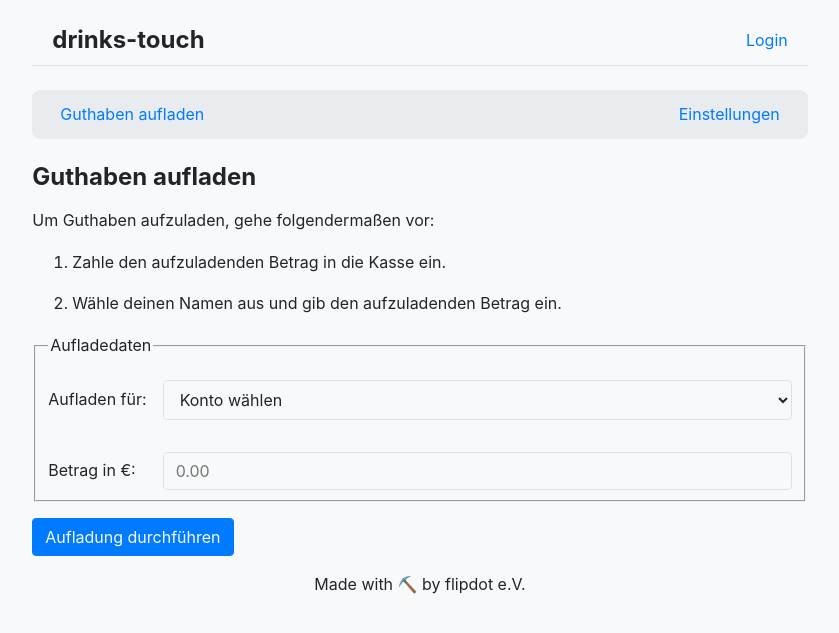
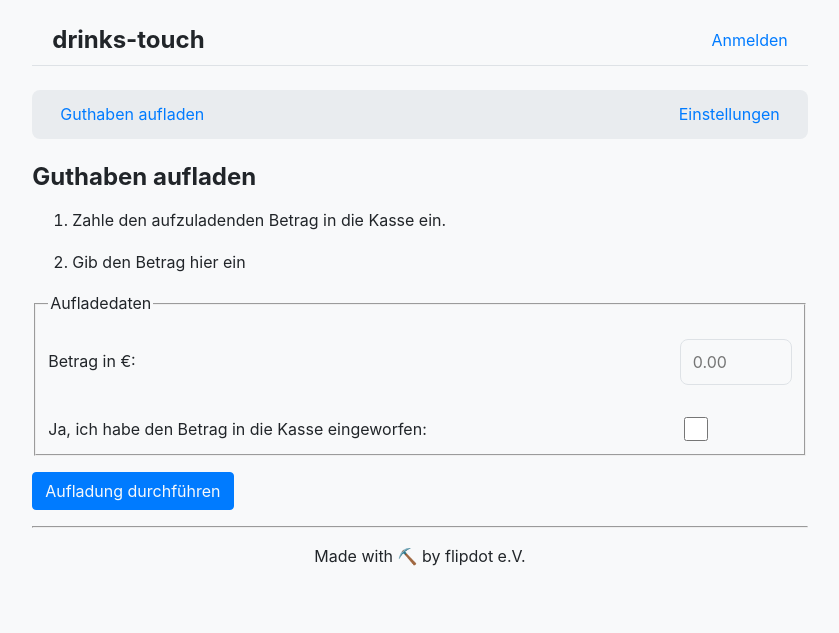
Before and after one commit to flipdot/drinks-touch, a Flask app: template drinks_touch/webserver/templates/recharge.html in a window 1280 px wide. Shown: the top 633 px of the page, without its empty margins (220-1059 px from the left). Run offline with Flask 3, Linux system fonts and the light colour scheme; the template is opened without the code that fills it, so the values that code supplies are empty; parts of the project's set-up code (start-up, migrations or seed data) failed here and were passed over.

Commit message:
Allow to recharge only the own account

```diff
--- a/drinks_touch/notifications/notification.py
+++ b/drinks_touch/notifications/notification.py
@@ -64,7 +64,9 @@ def send_notification(to_address, subject, content_text, content_html, uid):
 
 
 def send_drink(account: Account, drink):
-    if not account.email or "instant" not in account.summary_email_notification_setting:
+    if not account.email or "instant" not in (
+        account.summary_email_notification_setting or ""
+    ):
         return
     context = {
         "drink_name": drink["name"],
--- a/drinks_touch/webserver/static/css/header.css
+++ b/drinks_touch/webserver/static/css/header.css
@@ -18,3 +18,9 @@
     display: flex;
     align-items: center;
 }
+
+.header-right > span:not(:last-child)::after {
+    content: '|';
+    margin: 0 0.5em;
+    color: var(--color-border);
+}
--- /dev/null
+++ b/drinks_touch/webserver/static/css/recharge.css
@@ -0,0 +1,29 @@
+
+.form-grid {
+    display: grid;
+    /* Create two columns: one for labels (auto-sized), one for inputs (takes rest of space) */
+    grid-template-columns: 1fr min-content;
+    /* Add spacing between rows and columns */
+    gap: var(--spacing-unit);
+    /* Vertically align the label text with the center of the input box */
+    align-items: center;
+    /*justify-items: start;*/
+}
+
+.form-grid input[type="number"],
+.form-grid input[type="text"] {
+    width: 7em;
+    padding: 0.75rem;
+    border: 1px solid var(--color-border);
+    border-radius: 8px;
+    box-sizing: border-box;
+    font-size: 1rem;
+}
+
+.form-grid input[type="checkbox"] {
+    width: 1.5em;
+    height: 1.5em;
+    border: 1px solid var(--color-border);
+    border-radius: 4px;
+    /*box-sizing: border-box;*/
+}
--- a/drinks_touch/webserver/static/css/style.css
+++ b/drinks_touch/webserver/static/css/style.css
@@ -15,6 +15,8 @@
     --color-primary: #007bff;
     --color-subtle-background: #e9ecef;
     --color-border: #dee2e6;
+
+    --color-negative: #dc3545;
 
     /* Typography */
     --font-family-sans-serif: -apple-system, BlinkMacSystemFont, "Segoe UI", Roboto, Helvetica, Arial, sans-serif, "Apple Color Emoji", "Segoe UI Emoji";
@@ -157,21 +159,14 @@ button:hover {
     opacity: 0.85;
 }
 
-/* --- 6. Form Grid Layout --- */
-
-.form-grid {
-  display: grid;
-  /* Create two columns: one for labels (auto-sized), one for inputs (takes rest of space) */
-  grid-template-columns: auto 1fr;
-  /* Add spacing between rows and columns */
-  gap: var(--spacing-unit);
-  /* Vertically align the label text with the center of the input box */
-  align-items: center;
+.text-negative {
+    color: var(--color-negative);
+    font-weight: bold;
 }
 
 /* On small screens, stack the form elements into a single column */
-@media (max-width: 400px) {
-  .form-grid {
-    grid-template-columns: 1fr;
-  }
-}
+/*@media (max-width: 400px) {*/
+/*  .form-grid {*/
+/*    grid-template-columns: 10fr 1fr;*/
+/*  }*/
+/*}*/
--- a/drinks_touch/webserver/templates/base.html
+++ b/drinks_touch/webserver/templates/base.html
@@ -11,6 +11,7 @@
     <link href="{{ url_for("static", filename="css/header.css") }}" rel="stylesheet">
     <link href="{{ url_for("static", filename="css/navigation.css") }}" rel="stylesheet">
     <link href="{{ url_for("static", filename="css/footer.css") }}" rel="stylesheet">
+    {% block head %}{% endblock %}
 </head>
 <body>
 {% include "includes/header.html" %}
@@ -23,5 +24,10 @@
 <div style="view-transition-name: footer">
     {% include "includes/footer.html" %}
 </div>
+{% if auto_back_after %}
+<script>
+setTimeout(function() { window.history.back() }, {{ auto_back_after }}*1000);
+</script>
+{% endif %}
 </body>
 </html>
--- a/drinks_touch/webserver/templates/includes/footer.html
+++ b/drinks_touch/webserver/templates/includes/footer.html
@@ -1,3 +1,4 @@
+<hr />
 <div class="footer">
     <span>Made with ⛏️️ by flipdot e.V.</span>
 </div>
--- a/drinks_touch/webserver/templates/includes/header.html
+++ b/drinks_touch/webserver/templates/includes/header.html
@@ -3,13 +3,11 @@
         <h1><a href="{{ url_for('index') }}" >drinks-touch</a></h1>
     </div>
     <div class="header-right">
-        {% if session['oidc_auth_profile'] %}
-            <span>
-                {{ session['oidc_auth_profile']['preferred_username'] }} |
-                <a href="/logout">Logout</a>
-            </span>
+        {% if current_user %}
+            <span>{{ current_user.name }}</span>
+            <span {% if current_user.balance < 0 %} class="text-negative"{% endif %}>{{ current_user.balance }}&nbsp;€</span>
         {% else %}
-            <a href="/login">Login</a>
+            <a href="{{ url_for('oidc_auth.login') }}">Anmelden</a>
         {% endif %}
     </div>
 </header>
--- a/drinks_touch/webserver/templates/recharge.html
+++ b/drinks_touch/webserver/templates/recharge.html
@@ -1,27 +1,24 @@
 {% extends "base.html" %}
 {% block title %}{{ super() }} – Aufladen{% endblock %}
+{% block head %}
+	<link href="{{ url_for("static", filename="css/recharge.css") }}" rel="stylesheet">
+{% endblock %}
 {% block body %}
 <h2>Guthaben aufladen</h2>
-<p>Um Guthaben aufzuladen, gehe folgendermaßen vor:</p>
 <ol>
     <li>Zahle den aufzuladenden Betrag in die Kasse ein.</li>
-    <li>Wähle deinen Namen aus und gib den aufzuladenden Betrag ein.</li>
+    <li>Gib den Betrag hier ein</li>
 </ol>
 
-<form action="/recharge/doit" method="POST">
+<form action="/recharge" method="POST">
     <fieldset class="form-grid">
         <legend>Aufladedaten</legend>
 
-        <label for="user_user">Aufladen für:</label>
-        <select name="user_user" id="user_user">
-            <option value="" selected disabled>Konto wählen</option>
-            {% for account in accounts %}
-                <option value="{{ account.id }}">{{ account.name }}</option>
-            {% endfor %}
-        </select>
-
         <label for="amount">Betrag in €:</label>
         <input type="number" name="amount" step="0.01" id="amount" value="" placeholder="0.00">
+
+        <label for="confirm_cash_deposited">Ja, ich habe den Betrag in die Kasse eingeworfen:</label>
+        <input type="checkbox" name="confirm_cash_deposited" id="confirm_cash_deposited" value="yes">
     </fieldset>
 
     <button type="submit" class="btn btn-default">
--- a/drinks_touch/webserver/templates/recharge_success.html
+++ b/drinks_touch/webserver/templates/recharge_success.html
@@ -1,9 +1,9 @@
 {% extends "base.html" %}
 {% block title %}Start{% endblock %}
 {% block body %}
-    <h2>Aufladung in Höhe von {{ amount }}€ für {{ account.name }} erfolgreich</h2>
-    <p>Du wirst in 5 Sekunden <a href="/">zur Hauptseite</a> geleitet.</p>
+    <h2>Aufladung in Höhe von {{ amount }}€ erfolgreich</h2>
+    <p>Du wirst in 5 Sekunden <a href="{{ url_for('index') }}">zur Hauptseite</a> geleitet.</p>
 <script>
-setTimeout(function(){window.location.pathname="/"}, 5*1000);
+setTimeout(function(){window.location.pathname="{{ url_for('index') }}"}, 5*1000);
 </script>
 {% endblock %}
--- a/drinks_touch/webserver/webserver.py
+++ b/drinks_touch/webserver/webserver.py
@@ -8,7 +8,7 @@ from sqlalchemy import update
 
 import config
 
-from flask import Flask, make_response
+from flask import Flask, make_response, session, g
 from flask import render_template
 from flask import request
 from flask import send_file
@@ -58,15 +58,35 @@ Compress(app)
 uid_pattern = re.compile(r"^\d+$")
 
 
+@app.before_request
+def load_current_user():
+    if oidc.user_loggedin:
+        # Check if the account is already loaded in g
+        if "account" not in g:
+            subject = session["oidc_auth_profile"]["sub"]
+            g.account = db.session.query(Account).filter_by(keycloak_sub=subject).one()
+    else:
+        g.account = None
+
+
 @app.context_processor
 def add_template_globals():
+    if g.account:
+        current_user = {
+            "name": g.account.name,
+            "sub": g.account.keycloak_sub,
+            "balance": g.account.balance,
+        }
+    else:
+        current_user = None
     return {
         "navigation": [
             {"target": "recharge", "title": "Guthaben aufladen"},
             # {"target": "recharge", "title": "Tetris"},
             {"target": "account", "title": "Einstellungen"},
             # {"target": "recharge", "title": "Transaktionshistorie"},
-        ]
+        ],
+        "current_user": current_user,
     }
 
 
@@ -98,41 +118,40 @@ def recharge():
     return render_template("recharge.html", accounts=accounts)
 
 
-@app.route("/stats")
-def stats():
-    return render_template("stats.html")
-
-
-@app.route("/recharge/doit", methods=["POST"])
-def recharge_doit():
-    # TODO: move to /recharge path, only recharge own account
-    user_id = request.form.get("user_user")
-    if not user_id:
-        return (
-            render_template("message.html", message="Bitte einen Nutzer auswählen!"),
-            400,
-        )
+@app.route("/recharge", methods=["POST"])
+@oidc.require_login
+def recharge_submit():
     amount = request.form.get("amount")
     if not amount:
         return (
-            render_template("message.html", message="Bitte einen Betrag angeben!"),
+            render_template(
+                "message.html", message="Bitte einen Betrag angeben!", auto_back_after=2
+            ),
+            400,
+        )
+
+    if not request.form.get("confirm_cash_deposited"):
+        return (
+            render_template(
+                "message.html",
+                message="Bitte bestätige, dass du das Geld eingeworfen hast!",
+                auto_back_after=2,
+            ),
             400,
         )
 
     if amount == "0":
         return render_template("message.html", message="Ungültiger Betrag!"), 400
 
-    account = db.session.query(Account).filter(Account.id == user_id).one()
-
     tx = Tx(
         payment_reference="Aufladung via Web",
-        account_id=account.id,
+        account_id=g.account.id,
         amount=Decimal(amount),
     )
     db.session.add(tx)
     db.session.commit()
 
-    return render_template("recharge_success.html", amount=amount, account=account)
+    return render_template("recharge_success.html", amount=amount, account=g.account)
 
 
 @app.route("/tx.png")
```
Also changed, not shown: drinks_touch/webserver/templates/index.html (+1 -6 lines). Lines whose indentation alone changed are shown as unchanged.
